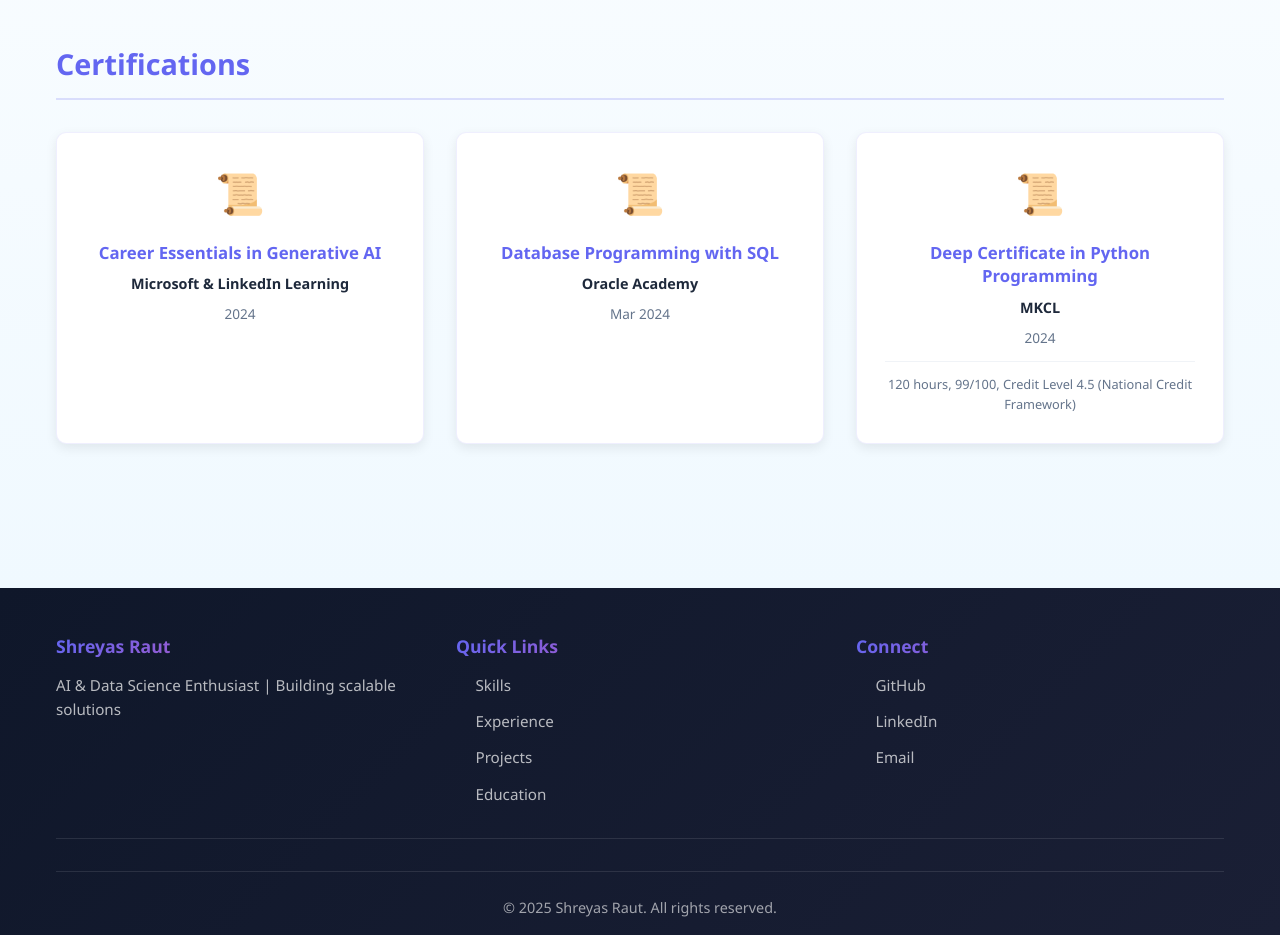
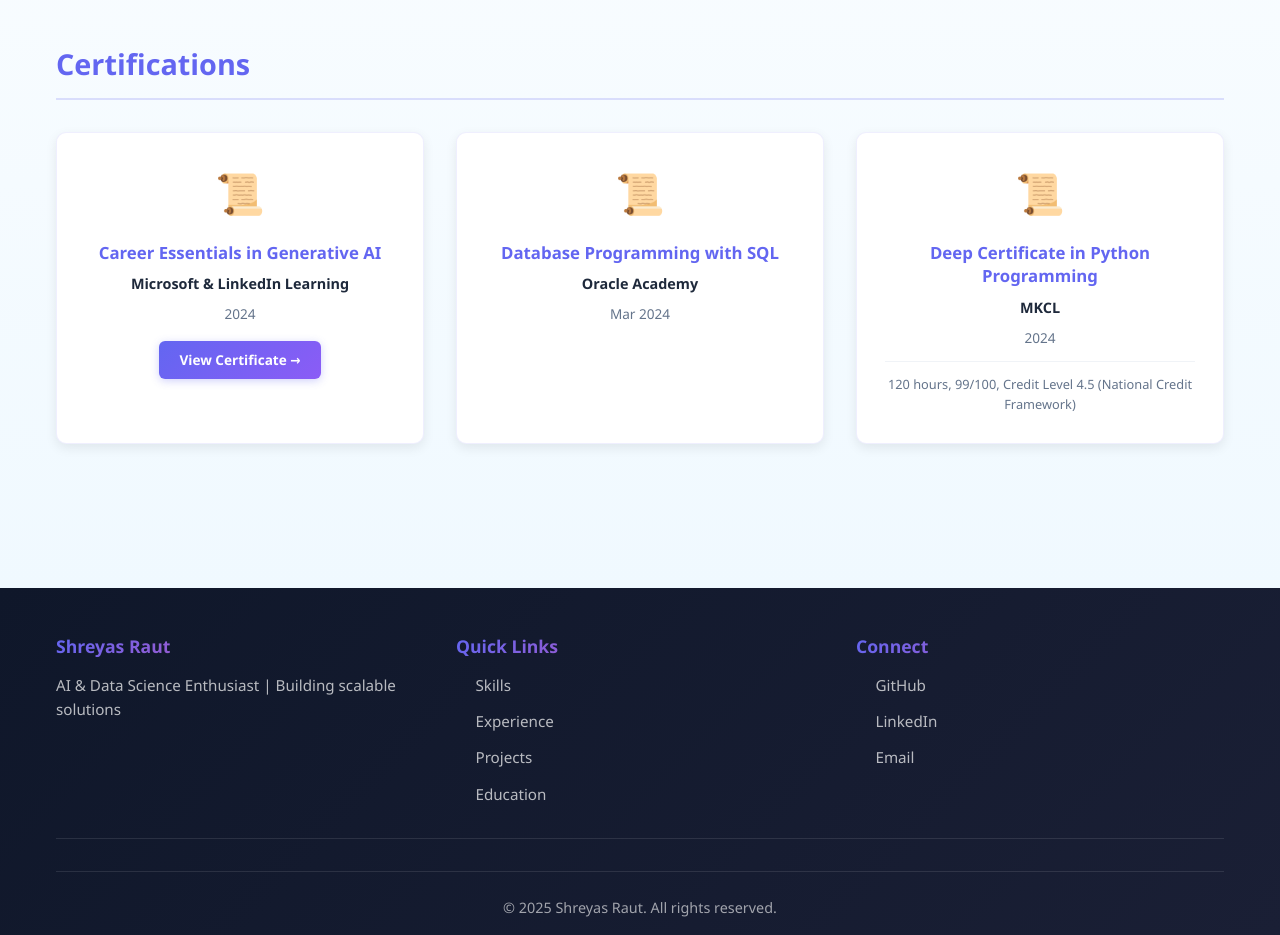
Before and after one commit to shreyasraut0707/Portfolio, a React (Vite) app: page / in a window 1280 px wide. Shown: the part 4540-5475 px from the top of the page. Built offline with nearby package versions, Linux system fonts and the light colour scheme.

Commit message:
Add GenAI certificate PDF with clickable link

```diff
--- a/src/components/Education.tsx
+++ b/src/components/Education.tsx
@@ -16,6 +16,7 @@ interface CertificationItem {
   issuer: string;
   date: string;
   details?: string;
+  link?: string;
 }
 
 interface EducationProps {
@@ -67,6 +68,16 @@ const Education: React.FC<EducationProps> = ({ education, certifications }) => {
                 <p className="cert-issuer">{cert.issuer}</p>
                 <p className="cert-date">{cert.date}</p>
                 {cert.details && <p className="cert-details">{cert.details}</p>}
+                {cert.link && (
+                  <a
+                    href={cert.link}
+                    target="_blank"
+                    rel="noopener noreferrer"
+                    className="cert-link"
+                  >
+                    View Certificate →
+                  </a>
+                )}
               </div>
             ))}
           </div>
--- a/src/data/resume.ts
+++ b/src/data/resume.ts
@@ -124,7 +124,8 @@ export const certifications: Certification[] = [
     id: '1',
     title: 'Career Essentials in Generative AI',
     issuer: 'Microsoft & LinkedIn Learning',
-    date: '2024'
+    date: '2024',
+    link: '/GenAI_Certificate.pdf'
   },
   {
     id: '2',
--- a/src/styles/Education.css
+++ b/src/styles/Education.css
@@ -198,6 +198,26 @@
   border-top: 1px solid rgba(226, 232, 240, 0.5);
 }
 
+.cert-link {
+  display: inline-block;
+  margin-top: 1rem;
+  padding: 0.5rem 1.25rem;
+  background: linear-gradient(135deg, var(--primary) 0%, #8b5cf6 100%);
+  color: white;
+  text-decoration: none;
+  border-radius: 6px;
+  font-size: 0.85rem;
+  font-weight: 600;
+  transition: var(--transition);
+  box-shadow: 0 2px 8px rgba(99, 102, 241, 0.3);
+}
+
+.cert-link:hover {
+  transform: translateY(-2px);
+  box-shadow: 0 4px 12px rgba(99, 102, 241, 0.4);
+  background: linear-gradient(135deg, #4f46e5 0%, #7c3aed 100%);
+}
+
 @media (max-width: 768px) {
   .education-section {
     padding: 3rem 1.5rem;
--- a/src/types/index.ts
+++ b/src/types/index.ts
@@ -38,4 +38,5 @@ export interface Certification {
   issuer: string;
   date: string;
   details?: string;
+  link?: string;
 }
```
Also changed, not shown: 2 other files (tests, documents, lock files or other folders).
